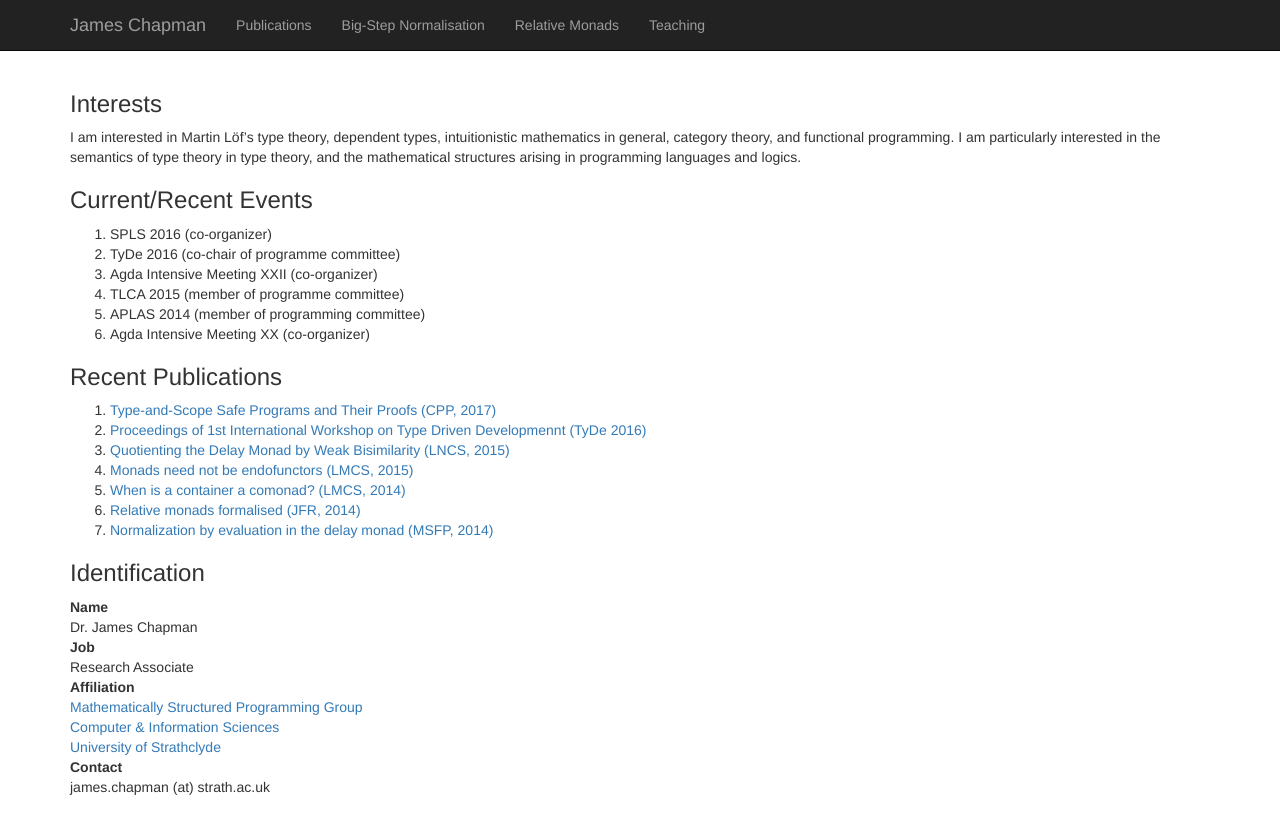
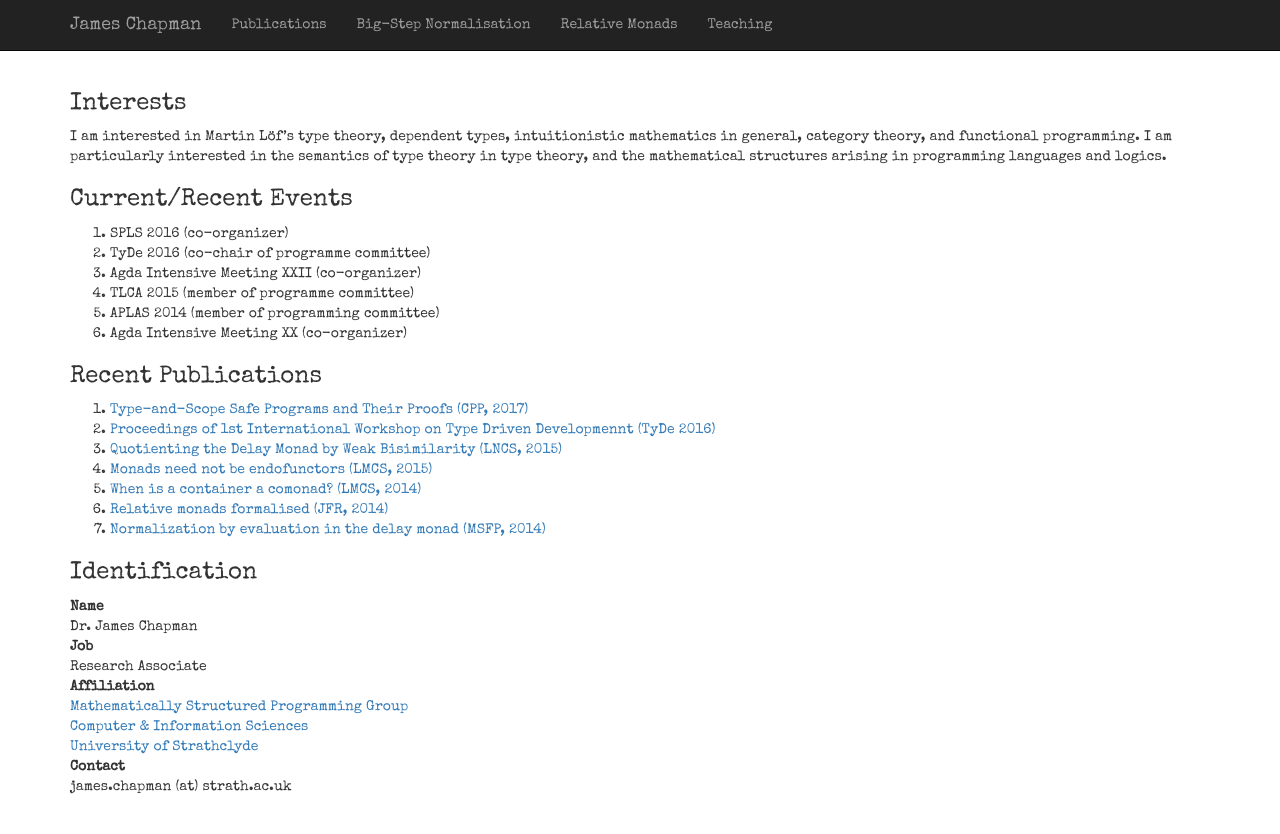
Before and after one commit to jmchapman/jmchapman.github.io, a Jekyll site: the page built from index.html, in a window 1280 px wide. Shown: the top 834 px of the page. Built offline with Jekyll 4.4.1, drawn with Linux system fonts in a browser that asks for light colours; nearby versions of some CDN libraries.

Commit message:
font test

```diff
--- a/_layouts/default.html
+++ b/_layouts/default.html
@@ -14,7 +14,14 @@
     <!--[if lt IE 9]>
       <script src="https://oss.maxcdn.com/html5shiv/3.7.2/html5shiv.min.js"></script>
       <script src="https://oss.maxcdn.com/respond/1.4.2/respond.min.js"></script>
-    <![endif]-->
+      <![endif]-->
+     <link rel="stylesheet"
+          href="https://fonts.googleapis.com/css?family=Special+Elite">
+    <style>
+      body {
+        font-family: 'Special Elite', cursive;
+      }
+    </style>
   </head>
   <body>
     <nav class="navbar navbar-inverse navbar-static-top">
```
